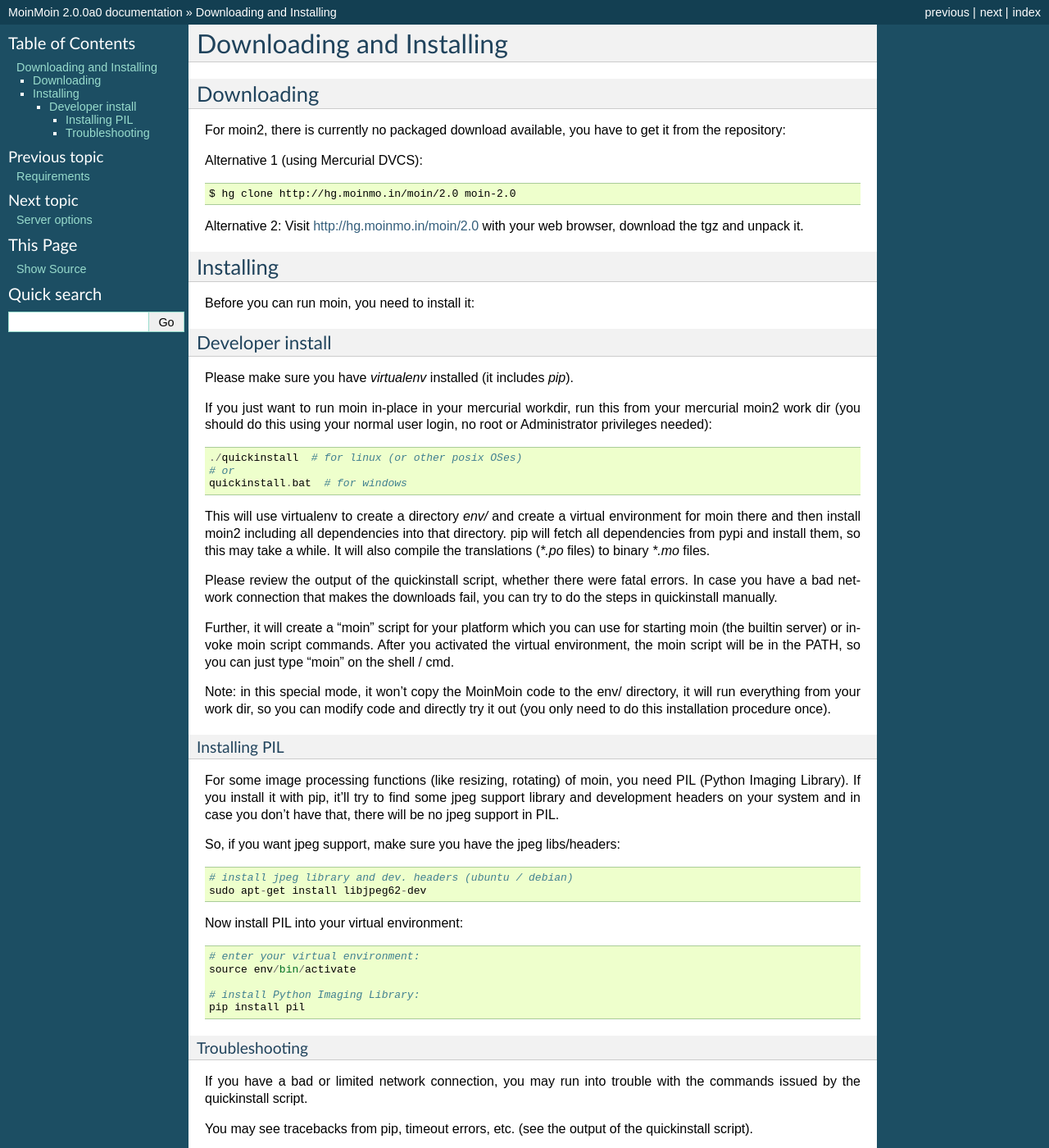
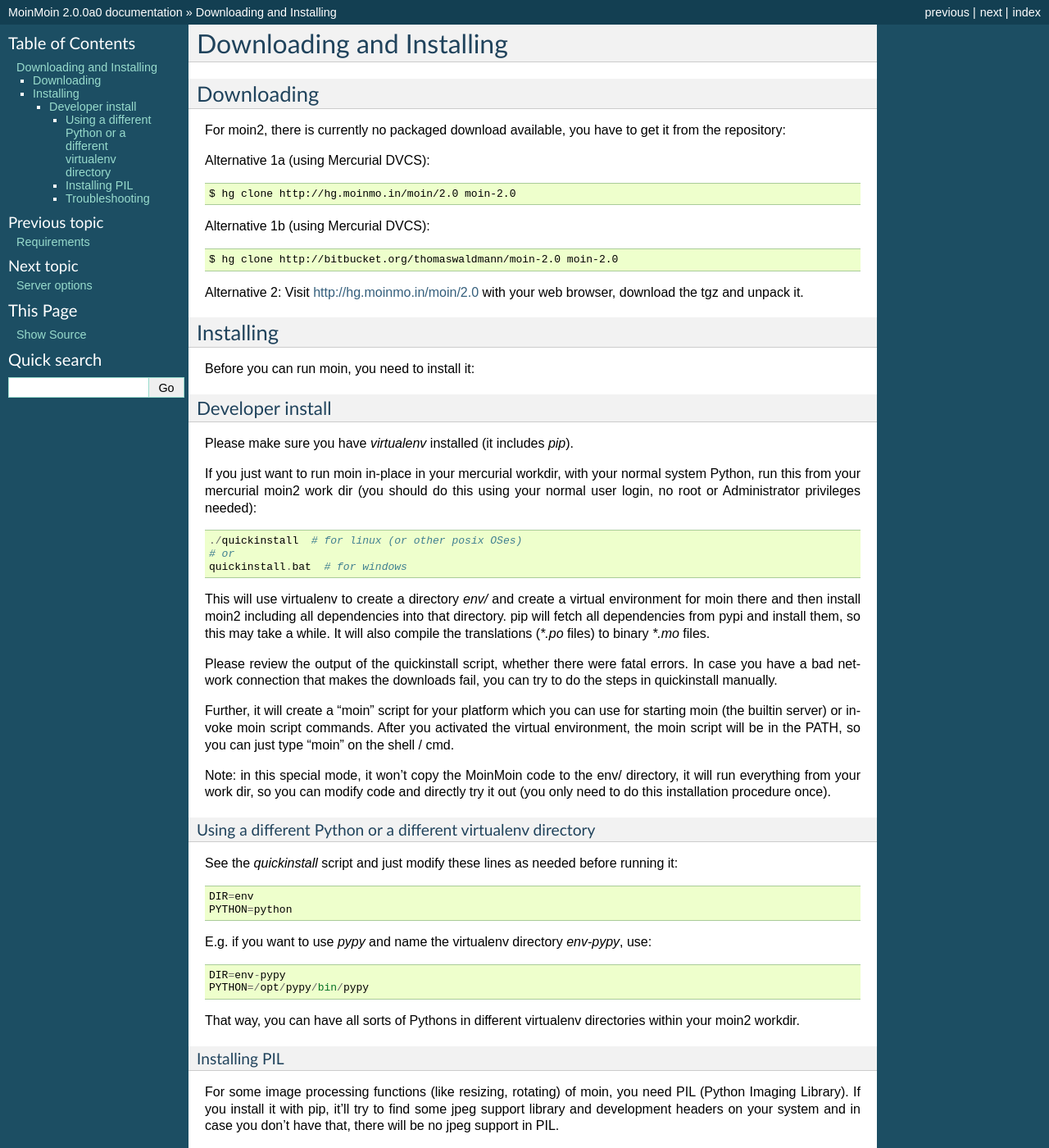
Before and after one commit to mirror/moin-2.0, a Sphinx documentation site: the page built from docs/admin/install.rst, in a window 1280 px wide and 1400 px high. Shown: the whole window at 82% size. Built offline with Sphinx 7.4.7, drawn with Linux system fonts in a browser that asks for light colours.

Commit message:
updated install docs with some hints for non-system non-default python interpreters, like pypy or other python versions

```diff
--- a/docs/admin/install.rst
+++ b/docs/admin/install.rst
@@ -7,9 +7,13 @@
 For moin2, there is currently no packaged download available, you have to get
 it from the repository:
 
-Alternative 1 (using Mercurial DVCS)::
+Alternative 1a (using Mercurial DVCS)::
 
  $ hg clone http://hg.moinmo.in/moin/2.0 moin-2.0
+
+Alternative 1b (using Mercurial DVCS)::
+
+ $ hg clone http://bitbucket.org/thomaswaldmann/moin-2.0 moin-2.0
 
 Alternative 2:
 Visit http://hg.moinmo.in/moin/2.0 with your web browser, download the tgz
@@ -23,9 +27,9 @@
 -----------------
 Please make sure you have `virtualenv` installed (it includes `pip`).
 
-If you just want to run moin in-place in your mercurial workdir, run this
-from your mercurial moin2 work dir (you should do this using your normal
-user login, no root or Administrator privileges needed)::
+If you just want to run moin in-place in your mercurial workdir, with your
+normal system Python, run this from your mercurial moin2 work dir (you should
+do this using your normal user login, no root or Administrator privileges needed)::
 
  ./quickinstall  # for linux (or other posix OSes)
  # or
@@ -50,6 +54,24 @@
 Note: in this special mode, it won't copy the MoinMoin code to the env/
 directory, it will run everything from your work dir, so you can modify code
 and directly try it out (you only need to do this installation procedure once).
+
+Using a different Python or a different virtualenv directory
+~~~~~~~~~~~~~~~~~~~~~~~~~~~~~~~~~~~~~~~~~~~~~~~~~~~~~~~~~~~~
+
+See the `quickinstall` script and just modify these lines as needed before
+running it::
+
+    DIR=env
+    PYTHON=python
+
+E.g. if you want to use `pypy` and name the virtualenv directory `env-pypy`,
+use::
+
+    DIR=env-pypy
+    PYTHON=/opt/pypy/bin/pypy
+
+That way, you can have all sorts of Pythons in different virtualenv directories
+within your moin2 workdir.
 
 Installing PIL
 ~~~~~~~~~~~~~~
```
